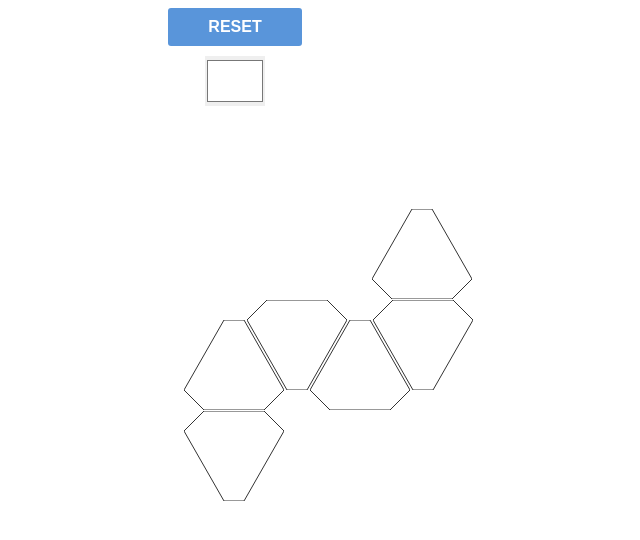
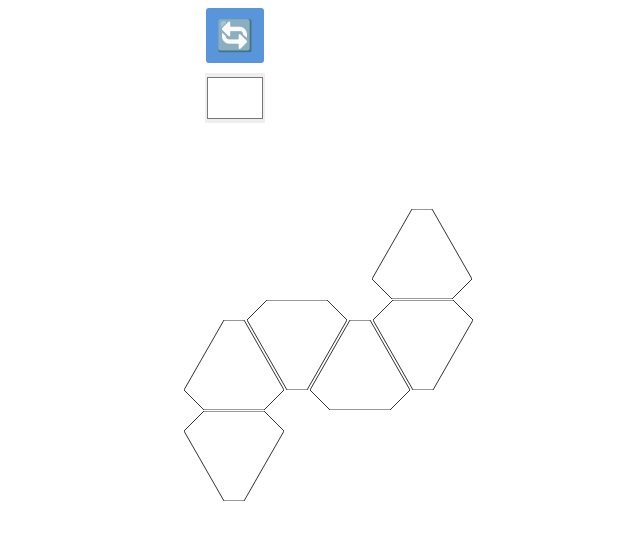
Before and after one commit to gabrielsp6/rgb-ledstrip-sections, a plain HTML site: page index.html in a window 1280 px wide. Shown: the whole page, without its empty margins (173-813 px from the left). Drawn offline with Linux system fonts and the light colour scheme.

Commit message:
change button text

```diff
--- a/index.html
+++ b/index.html
@@ -10,9 +10,10 @@
 
 </head>
 <body>
+
     <div class="container-small">
         <button id="reset">
-                RESET
+               🔄
         </button>
     </div>
     <div class="container-small">
--- a/index.js
+++ b/index.js
@@ -17,6 +17,7 @@ const connectionString = 'http://192.168.0.103:80'
     five: [255,255,255],
     six: [255,255,255],
   }
+
 
 document.querySelector('.triangle-one').addEventListener('click', function() {
     let currentColor = hexToRgb(document.getElementById('color-picker').value);
--- a/styles.css
+++ b/styles.css
@@ -16,8 +16,12 @@
     background-color: rgb(255, 255, 255);
   }
 
+.toggle{
+  font-size: 14px;
+}
+
 button {
-    font-size: 16px;
+    font-size: 30px;
     font-weight: bold;
 
     color: #FFFFFF;
@@ -26,7 +30,7 @@ button {
     border: none;
     border-radius: 3px;
 
-    padding: 10px 40px;
+    padding: 10px 10px;
     cursor: pointer;
     margin-bottom: 10px;
   }
```
